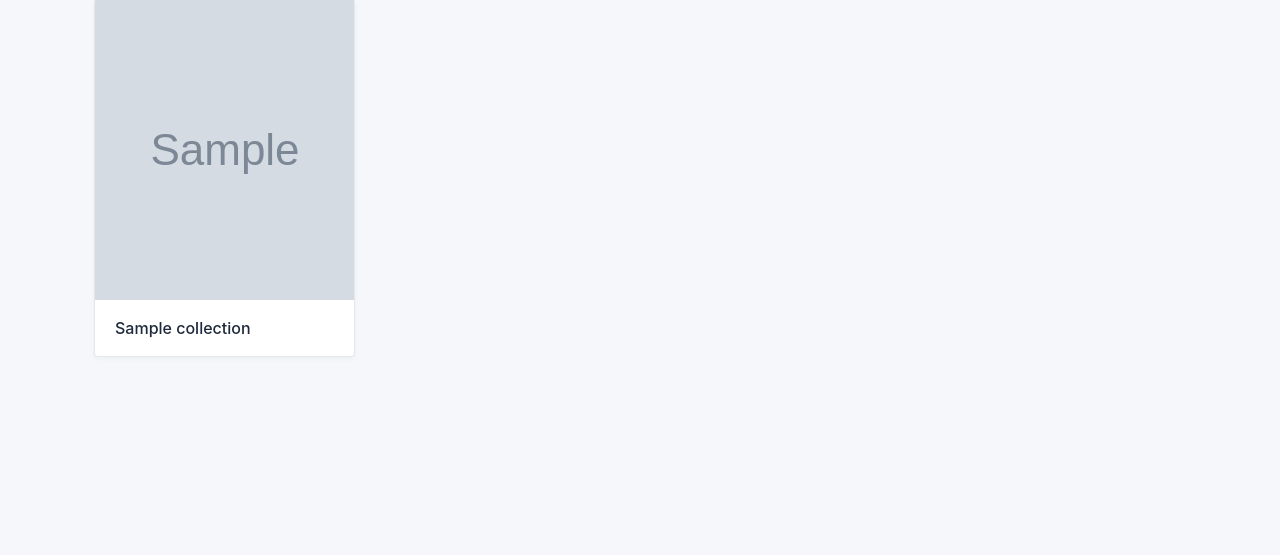
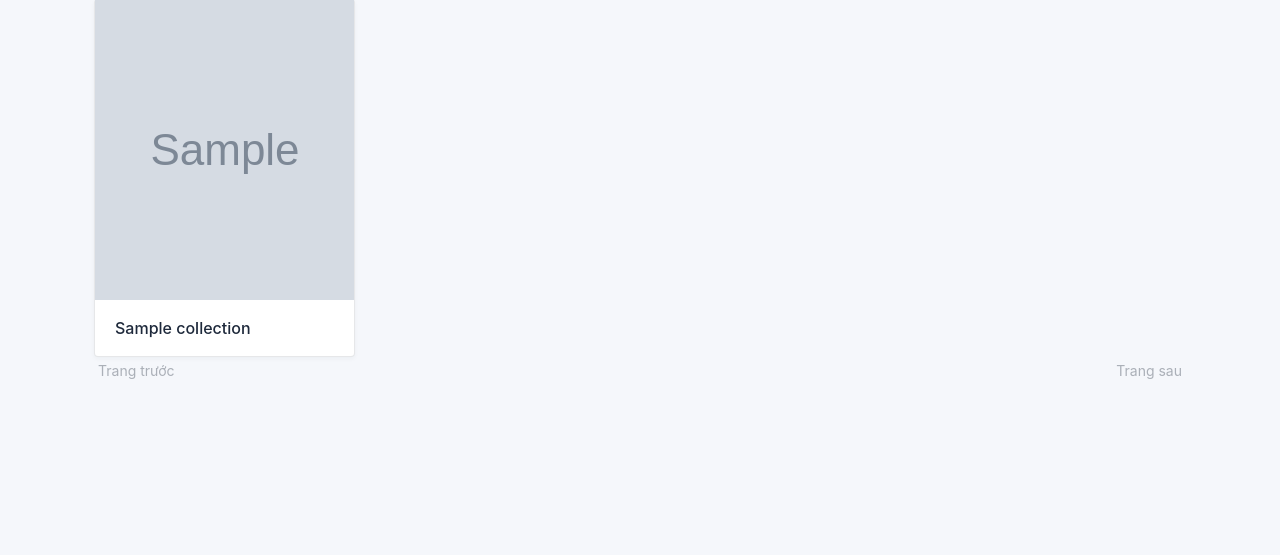
Before and after one commit to cyborgx0x/athena, a Flask app: page /tag/Sample in a window 1280 px wide. Shown: the part 229-784 px from the top of the page. Run offline with Flask 2, Linux system fonts and the light colour scheme; tables that the repository leaves empty hold one stand-in row (values such as "Sample post"); grey boxes marked "Sample" are stand-in pictures; some libraries are stand-ins or nearby versions.

Commit message:
pagination

```diff
--- a/app/routes.py
+++ b/app/routes.py
@@ -105,8 +105,11 @@ def edit_user(id):
 
 @app.route("/all_collections")
 def all_collections():
-    all_collections = Collection.query.filter_by(status="public")
-    return  render_template("all_collections.html", all_collections = all_collections, title =  "Tất cả tác phẩm")
+    page = request.args.get("page", 1, type=int)
+    all_collections = Collection.query.filter_by(status="public").order_by(Collection.name.desc()).paginate(page, 4, False)
+    next_page = url_for("all_collections", page = all_collections.next_num) if all_collections.has_next else None
+    prev_page = url_for("all_collections", page = all_collections.prev_num) if all_collections.has_prev else None
+    return  render_template("all_collections.html", all_collections = all_collections.items, title =  "Tất cả tác phẩm", next_page = next_page, prev_page = prev_page)
 
 @app.route("/collection/<int:id>/", methods=['GET', 'POST'])
 def public_collection(id):
--- a/app/templates/all_collections.html
+++ b/app/templates/all_collections.html
@@ -6,9 +6,31 @@
   {% for collection in all_collections %}
   <div class="col-6 col-md-3">
 
-  {% include '_collection.html'  %}
+    {% include '_collection.html'  %}
   </div>
-{% endfor %}
+  {% endfor %}
 </div>
+<div >
+  <ul class="pagination">
+    {% if prev_page %}
+    <li class="page-item page-prev">
+      <a href="{{prev_page}}" class="page-link">Trang trước</a>
+    </li>
+    {% else %}
+    <li class="page-item page-prev disabled">
+      <a href="#" class="page-link">Trang trước</a>
+    </li>
+    {% endif %}
+    {% if next_page %}
+    <li class="page-item page-next">
+      <a href="{{next_page}}" class="page-link">Trang sau</a>
+    </li>
+    {% else %}
+    <li class="page-item page-next disabled">
+      <a href="#" class="page-link">Trang sau</a>
+    </li>
+    {% endif %}
+  </ul>
 
+</div>
 {% endblock %}
--- a/app/templates/home.html
+++ b/app/templates/home.html
@@ -1,5 +1,5 @@
 {% extends "base.html" %}
-{% block title %}Khám Phá{% endblock %}
+{% block title %}Khám phá nội dung{% endblock %}
 
 {% block content %}
 <div class="row row-deck">
```
